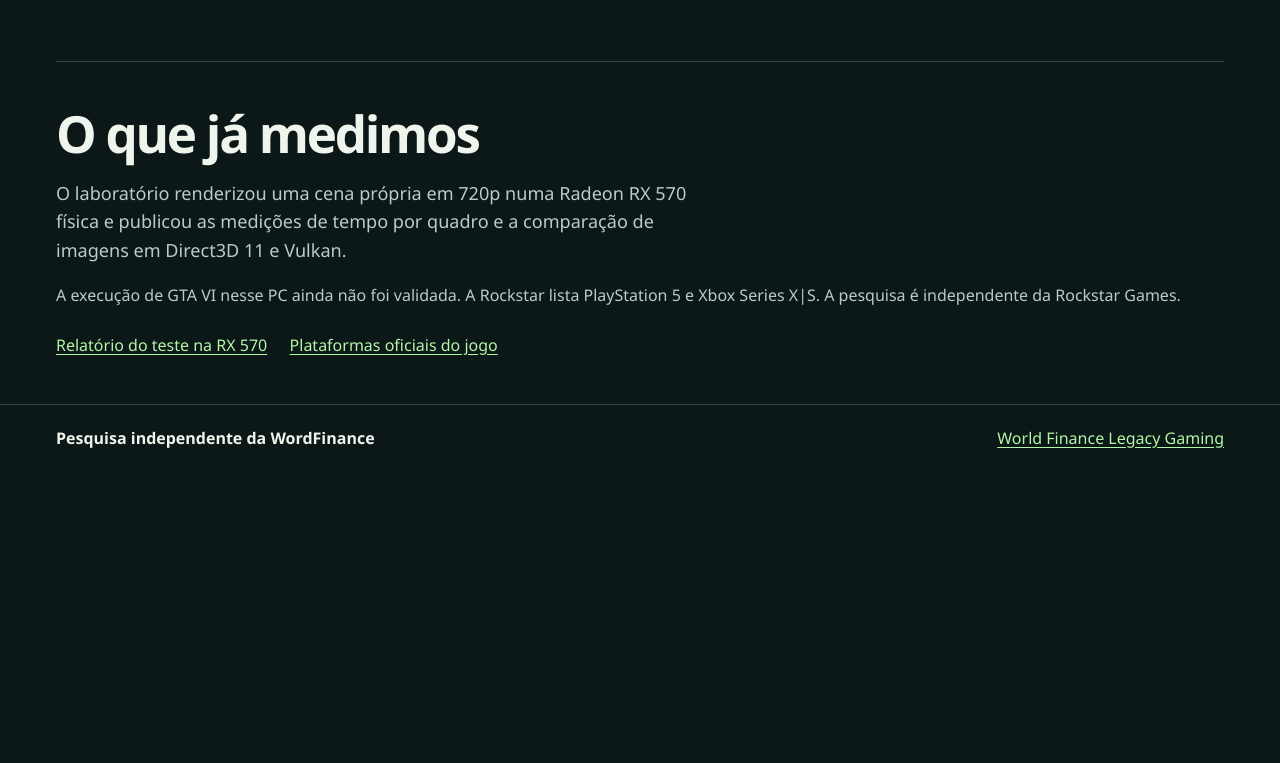
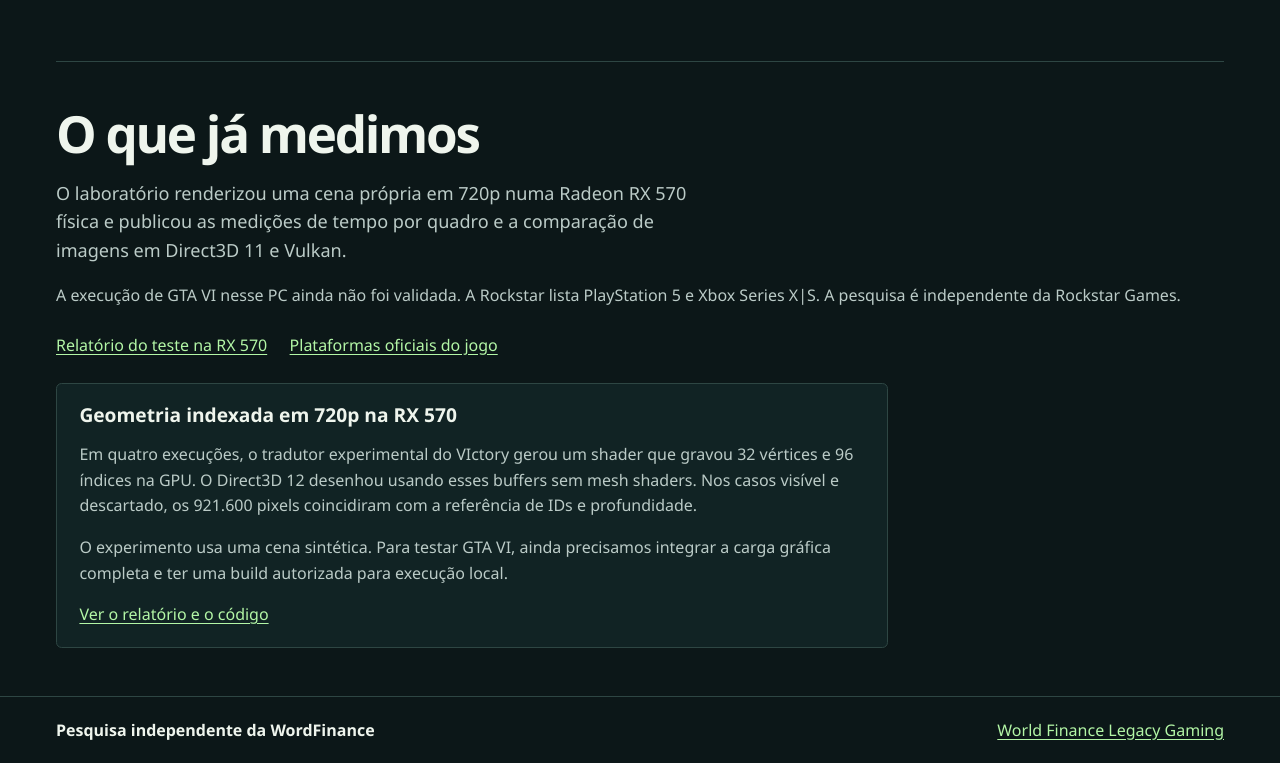
Before and after one commit to luizendIA/wordfinance-wfc-research, a plain HTML site: page index.html in a window 1280 px wide. Shown: the part 1124-1887 px from the top of the page. Before the commit the page ends 1594 px from the top, so only its background shows below. Drawn offline with Linux system fonts and the light colour scheme.

Commit message:
Publish the RX 570 indexed geometry translation result

```diff
--- a/index.html
+++ b/index.html
@@ -67,6 +67,12 @@
         <a href="https://github.com/luizendIA/worldfinance-legacy-gaming/tree/d288cb43385b4bf4daf70ef97229e062dba3eb62/benchmarks/vulkan-rx570">Relatório do teste na RX 570</a>
         <a href="https://www.rockstargames.com/VI/out-now">Plataformas oficiais do jogo</a>
       </div>
+      <article class="research-update">
+        <h3>Geometria indexada em 720p na RX 570</h3>
+        <p>Em quatro execuções, o tradutor experimental do VIctory gerou um shader que gravou 32 vértices e 96 índices na GPU. O Direct3D 12 desenhou usando esses buffers sem mesh shaders. Nos casos visível e descartado, os 921.600 pixels coincidiram com a referência de IDs e profundidade.</p>
+        <p>O experimento usa uma cena sintética. Para testar GTA VI, ainda precisamos integrar a carga gráfica completa e ter uma build autorizada para execução local.</p>
+        <p><a href="https://github.com/luizendIA/worldfinance-legacy-gaming/tree/4fadaaf1ba8e3a71deb405adce9e493483103284/benchmarks/victory-geometry-buffers">Ver o relatório e o código</a></p>
+      </article>
     </section>
   </main>
   <footer class="topbar">
--- a/style.css
+++ b/style.css
@@ -65,6 +65,15 @@ article p { margin-block-end: 0; }
 .terms { max-width: 82ch; padding-inline-start: .9rem; border-inline-start: 2px solid var(--accent); }
 .footer-inner { justify-content: space-between; }
 footer.topbar { border-block-start: 1px solid var(--line); border-block-end: none; }
+.research-update {
+  max-width: 52rem;
+  padding: 1.2rem 1.4rem;
+  margin-block-start: 1.7rem;
+  background: #112324;
+  border: 1px solid var(--line);
+  border-radius: .35rem;
+}
+.research-update h3 { line-height: 1.2; }
 @media (max-width: 740px) {
   .wrap { width: min(100% - 2rem, 41rem); }
   .hero, .fund-grid { grid-template-columns: 1fr; gap: 1.25rem; }
```
Also changed, not shown: en.html (+6 -0 lines).
